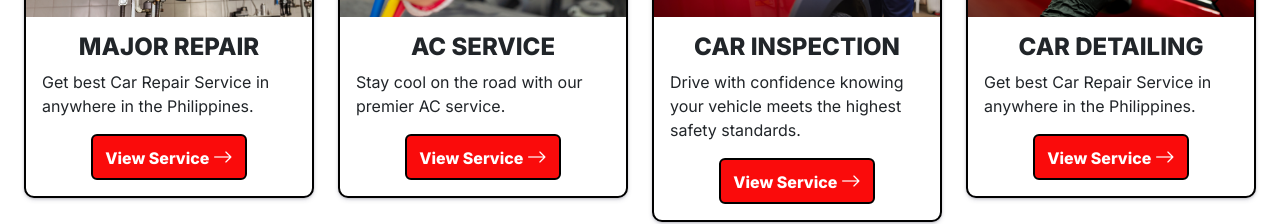
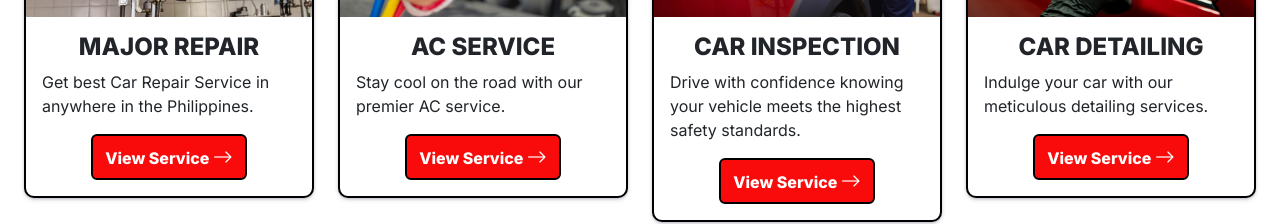
Before and after one commit to jaspherbagor/AutoConnect, a React (Create React App) app in the folder front-end/: page / in a window 1280 px wide. Shown: the part 1069-1293 px from the top of the page. Built offline with nearby package versions, Linux system fonts and the light colour scheme.

Commit message:
updated the description on the car detailing card

```diff
--- a/front-end/src/components/pages/client/home.jsx
+++ b/front-end/src/components/pages/client/home.jsx
@@ -139,7 +139,7 @@ const Home = () => {
                             <img src="../images/car_detailing.png" className="card-img-top img-fluid" alt="..."/>
                             <div className="card-body">
                                 <h4 className="card-head fw-bolder">CAR DETAILING</h4>
-                                <p className="card-text text-start">Get best Car Repair Service in anywhere in the Philippines.</p>
+                                <p className="card-text text-start">Indulge your car with our meticulous detailing services.</p>
                                 <a href="">
                                     <button className="btn btn-danger fw-semibold view-service-btn">View Service <i className="bi bi-arrow-right fs-5"></i></button>
                                 </a>
```
